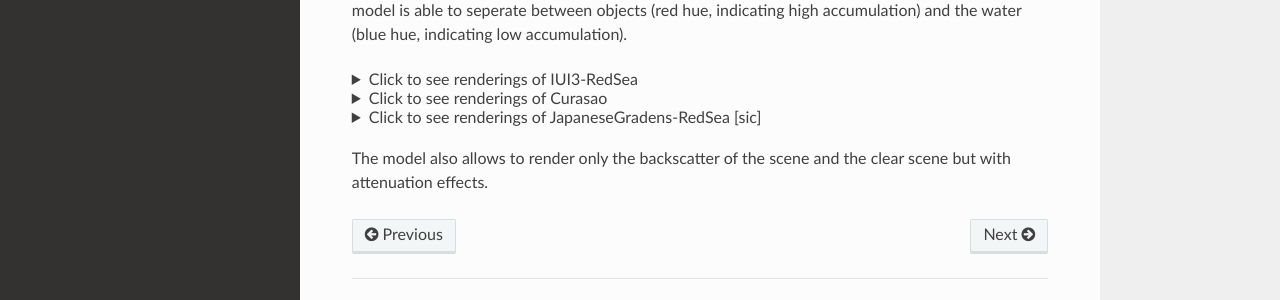
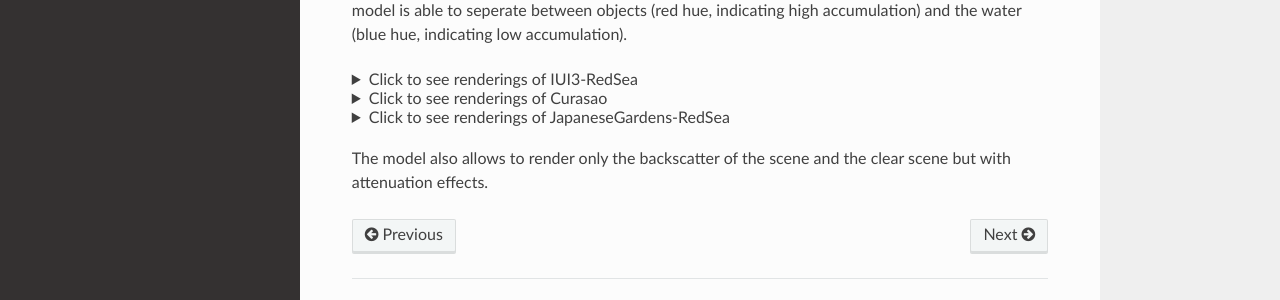
Before and after one commit to AkerBP/seathru_nerf, a Sphinx documentation site: the page built from docs/results.rst, in a window 1280 px wide. Shown: the part 509-809 px from the top of the page. Built offline with Sphinx 7.4.7 and the Read the Docs theme 2.0.0, drawn with Linux system fonts in a browser that asks for light colours.

Commit message:
fix docs

```diff
--- a/docs/api.rst
+++ b/docs/api.rst
@@ -3,7 +3,10 @@
 API
 ===
 
+
 This section provides in depth documentation of all the implemented functionality.
+
+⚒️⚒️ This section is still under construction as I am trying to fix some issues with sphinx and GH pages. ⚒️⚒️
 
 
 .. automodule:: seathru
--- a/docs/results.rst
+++ b/docs/results.rst
@@ -60,7 +60,7 @@ hue, indicating low accumulation).
 .. raw:: html
 
     <details>
-        <summary>Click to see renderings of JapaneseGradens-RedSea [sic]</summary>
+        <summary>Click to see renderings of JapaneseGardens-RedSea</summary>
         <iframe width="560" height="315" src="https://www.youtube.com/embed/YW33VPZYGg0?si=xKS55gbN4W8rByQ0" title="YouTube video player" frameborder="0" allow="accelerometer; autoplay; clipboard-write; encrypted-media; gyroscope; picture-in-picture; web-share" allowfullscreen></iframe>
     </details>
 
```
